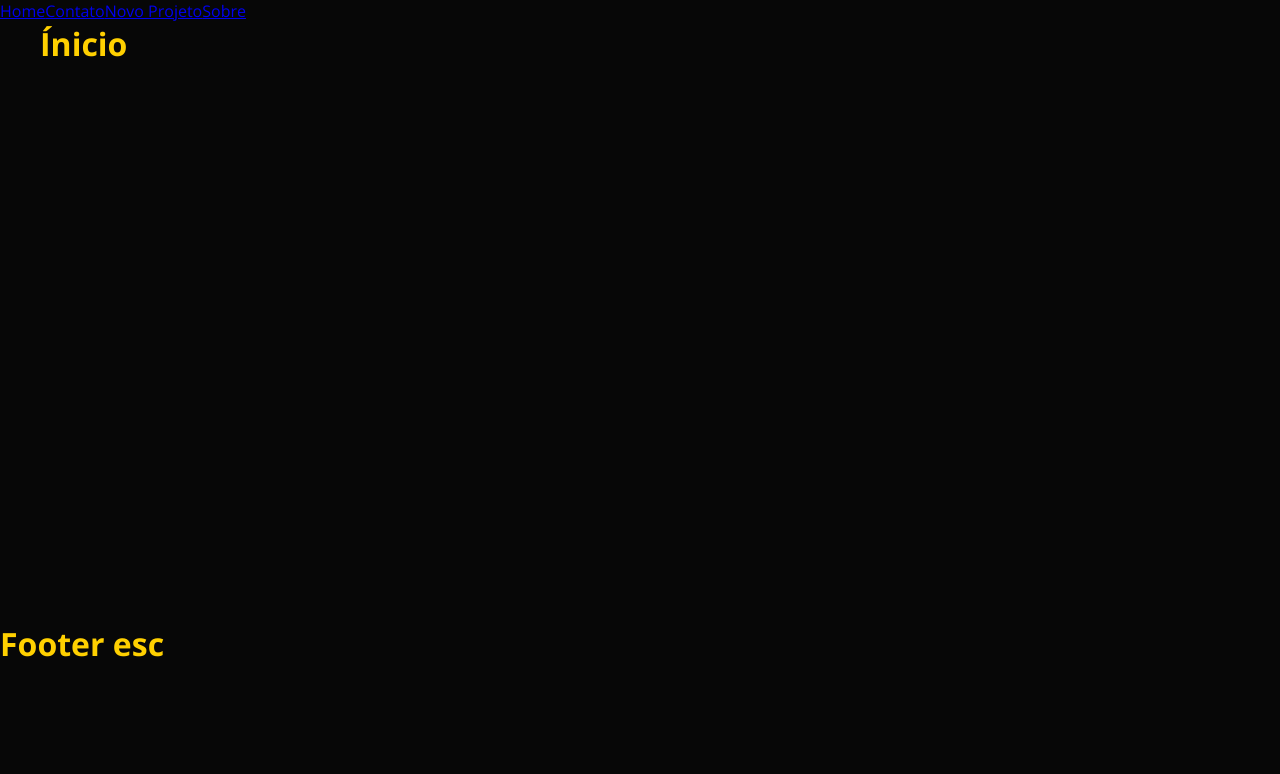
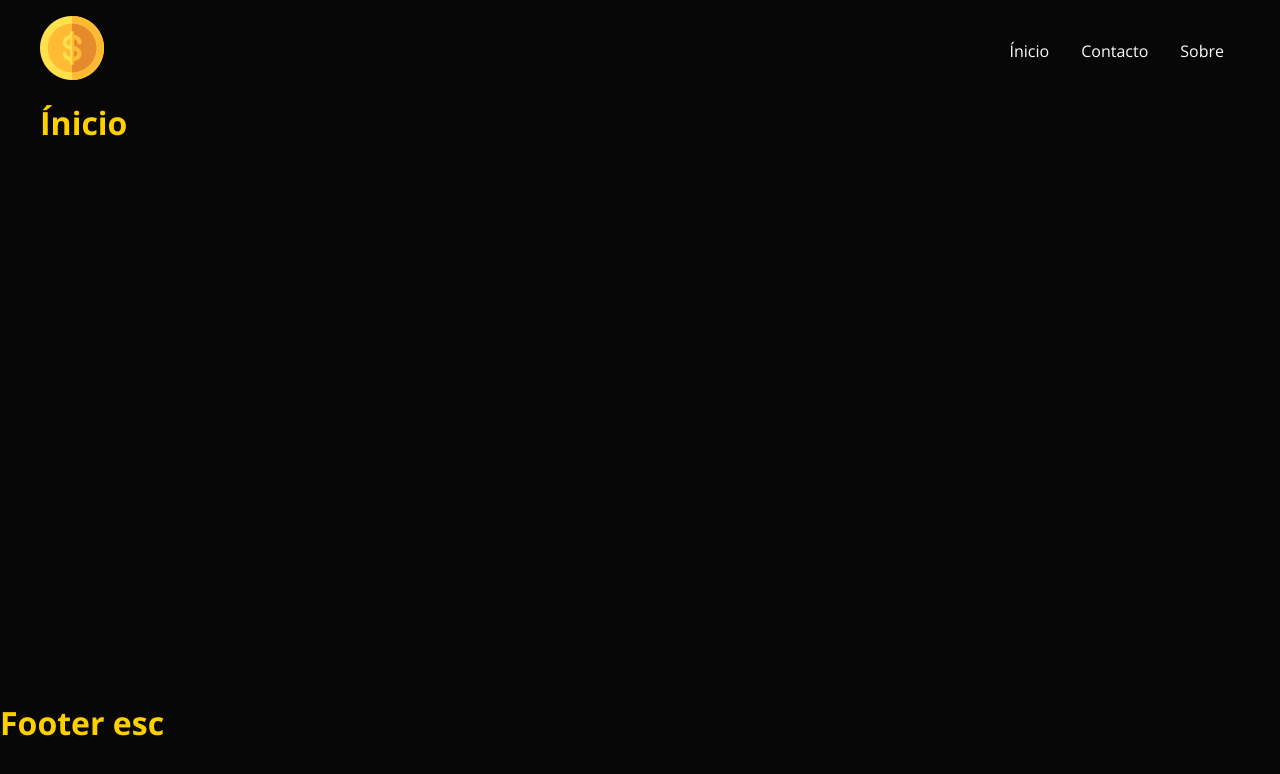
Before and after one commit to oly08-commits/managerApp, a React (Create React App) app: page / in a window 1280 px wide. Shown: the top 774 px of the page. Built offline with nearby package versions, Linux system fonts and the light colour scheme.

Commit message:
feat: Navbar concluida, por enquanto!

```diff
--- a/src/components/layout/Navbar.jsx
+++ b/src/components/layout/Navbar.jsx
@@ -1,11 +1,29 @@
+import Container from "./Container";
+
+import styles from "./Navbar.module.css";
+
+import logo from "../../img/costs_logo.png";
+
 function Navbar({ Link }) {
   return (
-    <div>
-      <Link to="/">Home</Link>
-      <Link to="/contact">Contato</Link>
-      <Link to="/newProject">Novo Projeto</Link>
-      <Link to="/about">Sobre</Link>
-    </div>
+    <nav className={styles.navbar}>
+      <Container>
+        <Link to="/">
+          <img src={logo} alt="ícone do managerApp" />
+        </Link>
+        <ul className={styles.list}>
+          <li className={styles.item}>
+            <Link to="/">Ínicio</Link>
+          </li>
+          <li className={styles.item}>
+            <Link to="/contact">Contacto</Link>
+          </li>
+          <li className={styles.item}>
+            <Link to="/about">Sobre</Link>
+          </li>
+        </ul>
+      </Container>
+    </nav>
   );
 }
 
--- a/src/components/layout/Navbar.module.css
+++ b/src/components/layout/Navbar.module.css
@@ -0,0 +1,25 @@
+.navbar {
+  display: flex;
+  justify-content: space-between;
+  padding: 1em;
+}
+
+.list {
+  display: flex;
+  align-items: center;
+  list-style: none;
+}
+
+.item {
+  margin: 1em;
+}
+
+.item a {
+  color: #fff;
+  text-decoration: none;
+  transition: 0.25s color;
+}
+
+.item a:hover {
+  color: #fb3;
+}
```
Also changed, not shown: src/components/pages/Projects.jsx (added).
